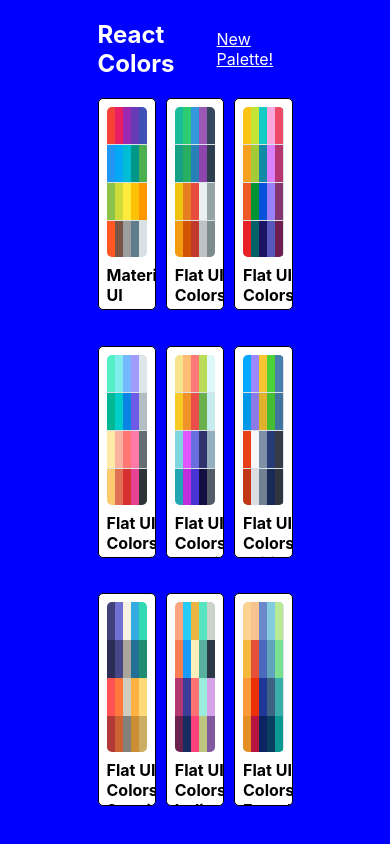
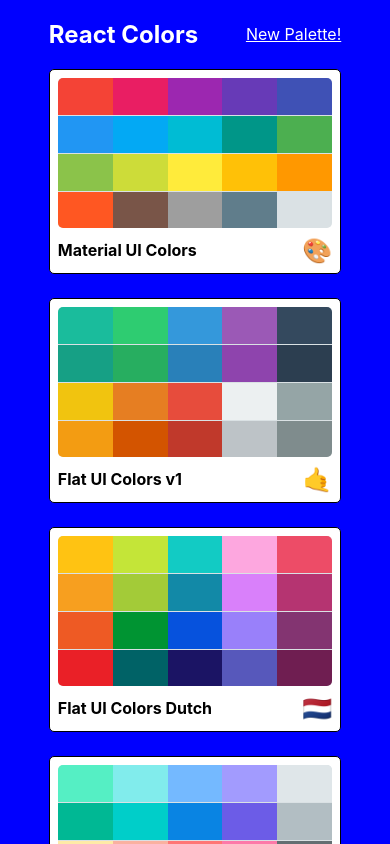
Before and after one commit to bdibon/color-show, a React (Create React App) app: page / in a window 390 px wide. Shown: the top 844 px of the page. Built offline with nearby package versions, Linux system fonts and the light colour scheme.

Commit message:
Make PaletteList responsive

```diff
--- a/src/styles/PaletteListStyles.js
+++ b/src/styles/PaletteListStyles.js
@@ -1,3 +1,5 @@
+import sizes from "./sizes";
+
 export default {
   root: {
     backgroundColor: "blue",
@@ -12,6 +14,12 @@
     alignItems: "flex-start",
     flexDirection: "column",
     flexWrap: "wrap",
+    [sizes.down("xl")]: {
+      width: "80%",
+    },
+    [sizes.down("xs")]: {
+      width: "75%",
+    },
   },
   nav: {
     display: "flex",
@@ -28,6 +36,12 @@
     width: "100%",
     display: "grid",
     gridTemplateColumns: "repeat(3, 30%)",
-    gridGap: "5%",
+    gridGap: "1.5rem",
+    [sizes.down("md")]: {
+      gridTemplateColumns: "repeat(2, 50%)",
+    },
+    [sizes.down("xs")]: {
+      gridTemplateColumns: "100%",
+    },
   },
 };
--- a/src/styles/sizes.js
+++ b/src/styles/sizes.js
@@ -6,6 +6,7 @@
       sm: "767.98px",
       md: "991.98px",
       lg: "1199.98px",
+      xl: "1600px",
     };
     return `@media (max-width: ${sizes[size]})`;
   },
```
